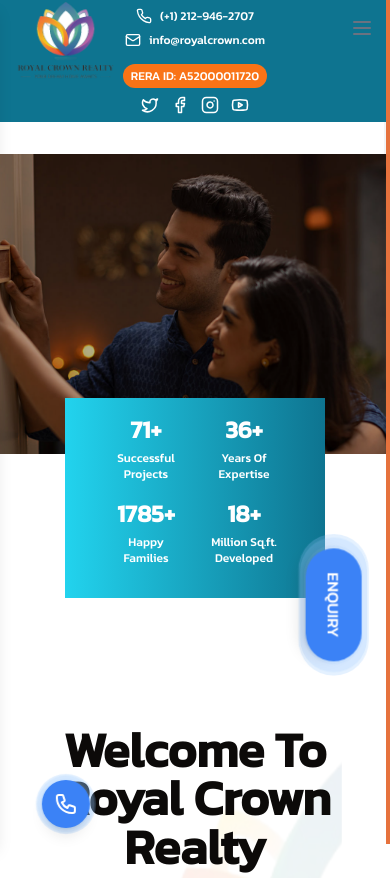
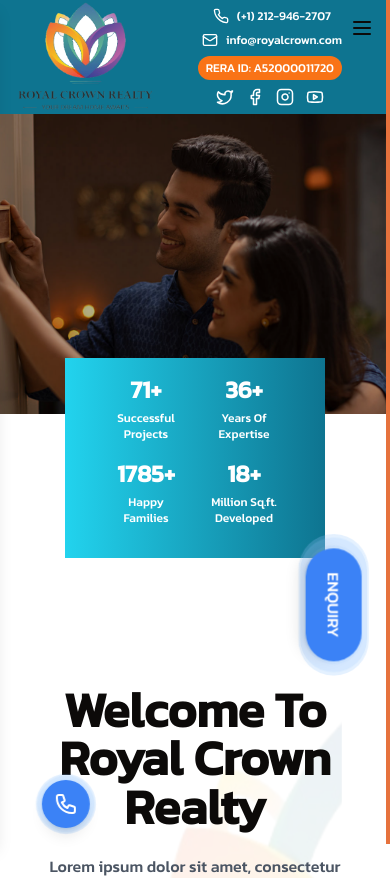
Before and after one commit to royalcrowninfra/royal, a Next.js app: page / in a window 390 px wide. Shown: the top 878 px of the page. Built offline with nearby package versions, Linux system fonts and the light colour scheme.

Commit message:
mobile nav updated

```diff
--- a/components/Header.jsx
+++ b/components/Header.jsx
@@ -74,13 +74,13 @@ const Navbar = () => {
             width={140}
             height={60}
             alt="Royal Crown Realty"
-            className="h-20 w-auto sm:h-20 md:h-24 lg:h-32 transition-all duration-300"
+            className="h-30 w-30 sm:h-20 md:h-24 lg:h-32 transition-all duration-300"
           />
         </Link>
       </div>
       {/* Top bar */}
       <div className="bg-gradient-to-r bg-cyan-700 py-2">
-        <div className="container mx-auto px-8 flex flex-col sm:flex-row justify-end items-center gap-2 sm:gap-12">
+        <div className="container mx-auto px-12 flex flex-col sm:flex-row justify-end items-end  gap-0 sm:gap-12">
           <div className="flex flex-col sm:flex-row items-center space-y-2 sm:space-y-0 sm:space-x-6 mb-2 sm:mb-0">
             <span className="text-white text-xs sm:text-sm flex items-center">
               <Phone size={16} className="mr-2" />
@@ -109,11 +109,17 @@ const Navbar = () => {
             </div>
           </div>
         </div>
+        <div className="sm:hidden absolute top-4 right-4 z-50">
+          <button onClick={toggleMobileMenu} className="text-black-500 hover:text-gray-600">
+            {isMobileMenuOpen ? <X size={24} /> : <Menu size={24} />}
+          </button>
+        </div>
+
       </div>
 
       {/* Main navigation */}
 
-      <div className="flex items-start justify-center ml-96 py-4 sm:ml-0 sm:py-8 bg-gray-100 border-b-1 border-black">
+      <div className="flex items-start justify-center ml-96 py-0 sm:ml-0 sm:py-8 bg-gray-100 border-b-1 border-black">
         {/* Desktop Navigation Links */}
         <div className="hidden sm:flex items-center  space-x-6 sm:ml-64 lg:gap-8">
           {links.map((item, index) => (
@@ -149,11 +155,11 @@ const Navbar = () => {
       </div>
 
       {/* Mobile menu button */}
-      <div className="sm:hidden fixed top-4 right-4 z-50">
-        <button onClick={toggleMobileMenu} className="text-gray-500 hover:text-gray-600">
+      {/* <div className="sm:hidden fixed top-4 right-4 z-50">
+        <button onClick={toggleMobileMenu} className="text-black-500 hover:text-gray-600">
           {isMobileMenuOpen ? <X size={24} /> : <Menu size={24} />}
         </button>
-      </div>
+      </div> */}
 
       {/* Mobile Navigation Links */}
       <div
```
